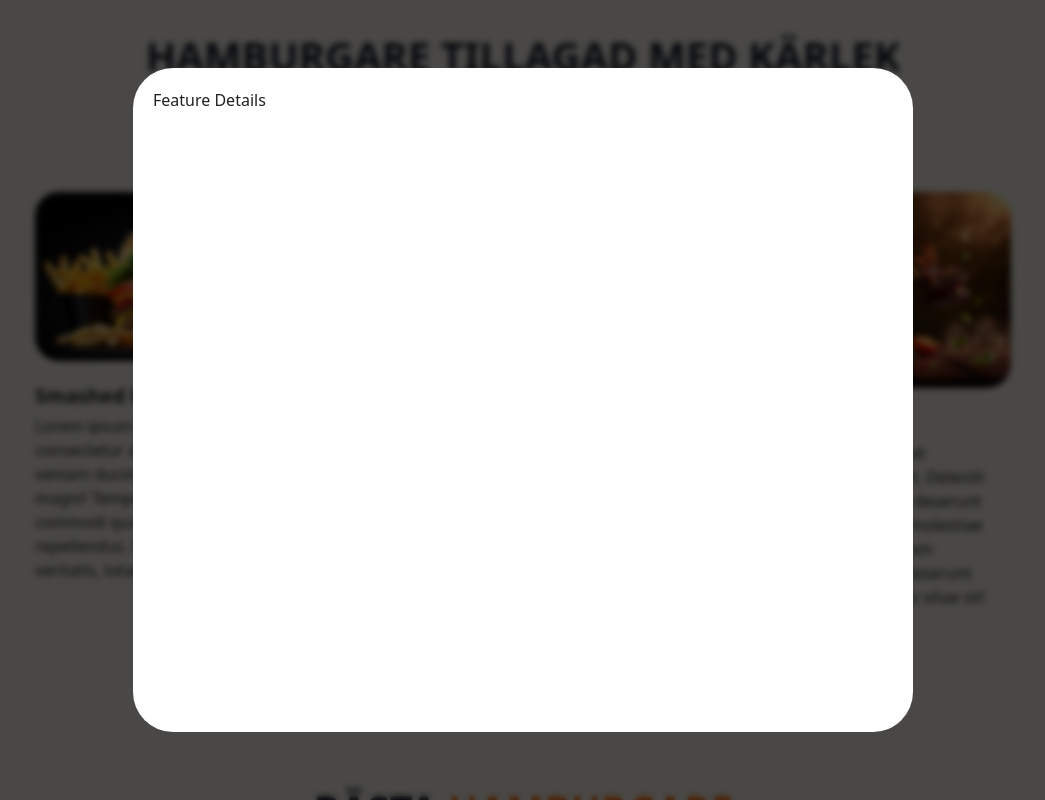
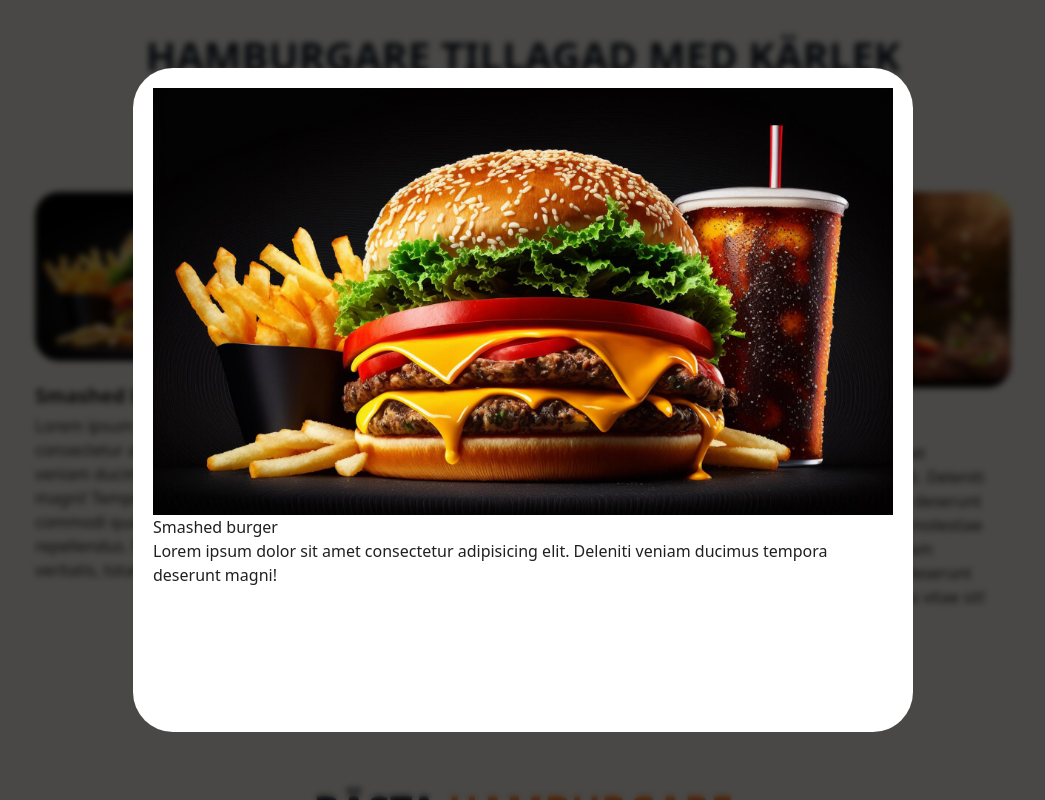
Before and after one commit to TT-102/next-shop, a Next.js app: page / in a window 1280 px wide. Both pictures are taken after a click on the element 298 px from the left and 1256 px from the top of the page. Shown: the part 856-1656 px from the top of the page, without its empty margins (117-1162 px from the left). Built offline with nearby package versions, Linux system fonts and the light colour scheme.

Commit message:
fix: send data from Feature to details modal

```diff
--- a/app/components/features/Feature.tsx
+++ b/app/components/features/Feature.tsx
@@ -33,6 +33,19 @@ const BurgerCard: React.FC<BurgerCardProps> = ({
 
 export default function Feature() {
   const [showDetails, setShowDetails] = useState<boolean>(false);
+  const [modalData, setModalData] = useState<{
+    imgSrc: StaticImageData | string;
+    title: string;
+    description: string;
+  } | null>(null);
+  const handleCardClick = (
+    imgSrc: StaticImageData | string,
+    title: string,
+    description: string
+  ) => {
+    setModalData({ imgSrc, title, description });
+    setShowDetails(true);
+  };
 
   return (
     <div>
@@ -48,7 +61,13 @@ export default function Feature() {
             imgSrc={Img1}
             title="Smashed burger"
             description="Lorem ipsum dolor sit amet consectetur adipisicing elit. Deleniti veniam ducimus tempora deserunt magni! Temporibus, odio molestiae commodi quam nisi aperiam repellendus. Porro unde deserunt veritatis, totam accusamus vitae sit!"
-            onClick={() => setShowDetails(true)}
+            onClick={() =>
+              handleCardClick(
+                Img1,
+                "Smashed burger",
+                "Lorem ipsum dolor sit amet consectetur adipisicing elit. Deleniti veniam ducimus tempora deserunt magni!"
+              )
+            }
           />
           <BurgerCard
             imgSrc={Img2}
@@ -64,8 +83,13 @@ export default function Feature() {
         </div>
       </div>
       <div>
-        {showDetails && (
-          <FeatureDetails onClose={() => setShowDetails(false)} />
+        {showDetails && modalData && (
+          <FeatureDetails
+            imgSrc={modalData.imgSrc}
+            title={modalData.title}
+            description={modalData.description}
+            onClose={() => setShowDetails(false)}
+          />
         )}
       </div>
     </div>
--- a/app/components/features/modals/FeatureDetails.tsx
+++ b/app/components/features/modals/FeatureDetails.tsx
@@ -1,13 +1,25 @@
+import Image, { StaticImageData } from "next/image";
+
 interface FeatureDetailsProps {
+  imgSrc: StaticImageData | string;
+  title: string;
+  description: string;
   onClose: () => void;
 }
 
-export default function FeatureDetails({ onClose }: FeatureDetailsProps) {
+export default function FeatureDetails({
+  imgSrc,
+  title,
+  description,
+  onClose,
+}: FeatureDetailsProps) {
   return (
     <div>
       <div className="modal-mask" onClick={onClose}></div>
       <div className="modal-inner">
-        <h3>Feature Details</h3>
+        <Image src={imgSrc} alt={title} />
+        <h3>{title}</h3>
+        <p>{description}</p>
       </div>
     </div>
   );
```
